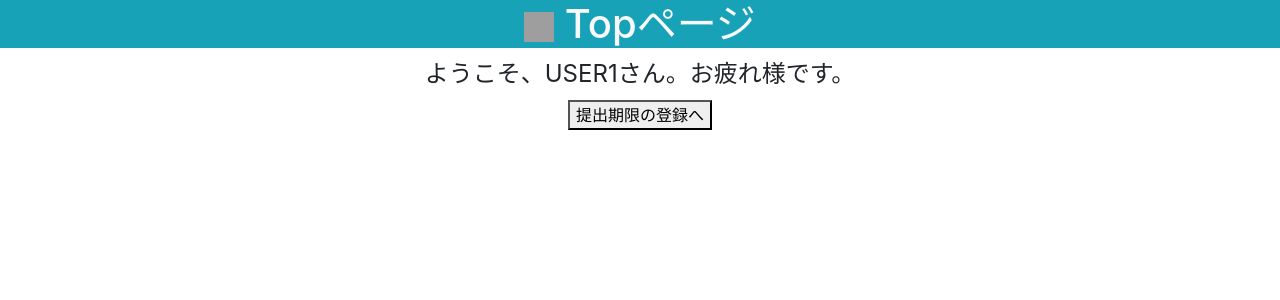
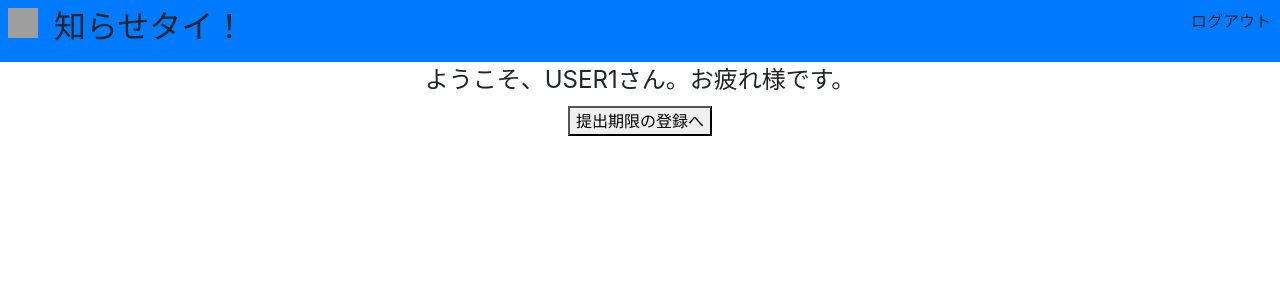
Before and after one commit to vsndev/red_snapper, a Django app: page /toppage/ in a window 1280 px wide. Shown: the top 300 px of the page. Run offline with Django 3.2, Linux system fonts and the light colour scheme; some libraries are stand-ins or nearby versions; grey boxes are pictures that could not be loaded.

Commit message:
toppageのhtml修正

```diff
--- a/red_snapper_pj/red_snapper_app/templates/toppage.html
+++ b/red_snapper_pj/red_snapper_app/templates/toppage.html
@@ -4,27 +4,24 @@
     <meta charset="utf-8">
     <meta name="viewport" content="width=device-width, initial-scale=1, shrink-to-fit=no">
     <link rel="stylesheet" href="https://stackpath.bootstrapcdn.com/bootstrap/4.2.1/css/bootstrap.min.css" integrity="sha384-GJzZqFGwb1QTTN6wy59ffF1BuGJpLSa9DkKMp0DgiMDm4iYMj70gZWKYbI706tWS" crossorigin="anonymous">
-
-    <h1 class="text-light bg-info" align="center">
-
-        <img src="yurucat.jpg" width="30" height="30" alt="">
-        Topページ
-    </h1>
-
   </head>
   <body>
+    <header class="d-flex bg-primary">
+      <div class="p-2">
+        <img src="yurucat.jpg" width="30" height="30" alt="">
+      </div>
+      <div class="p-2 mr-auto">
+        <h2>知らせタイ！</h2>
+      </div>
+      <div class="p-2 btn">
+        ログアウト
+      </div>
+    </header>
     <form align="center">
       <fieldset>
         <legend>ようこそ、USER1さん。お疲れ様です。</legend>
-
         <button type="submit">提出期限の登録へ</button>
-
-            </p>
-
-            </p>
       </fieldset>
     </form>
-
-
   </body>
 </html>
```
Lines whose indentation alone changed are shown as unchanged.
